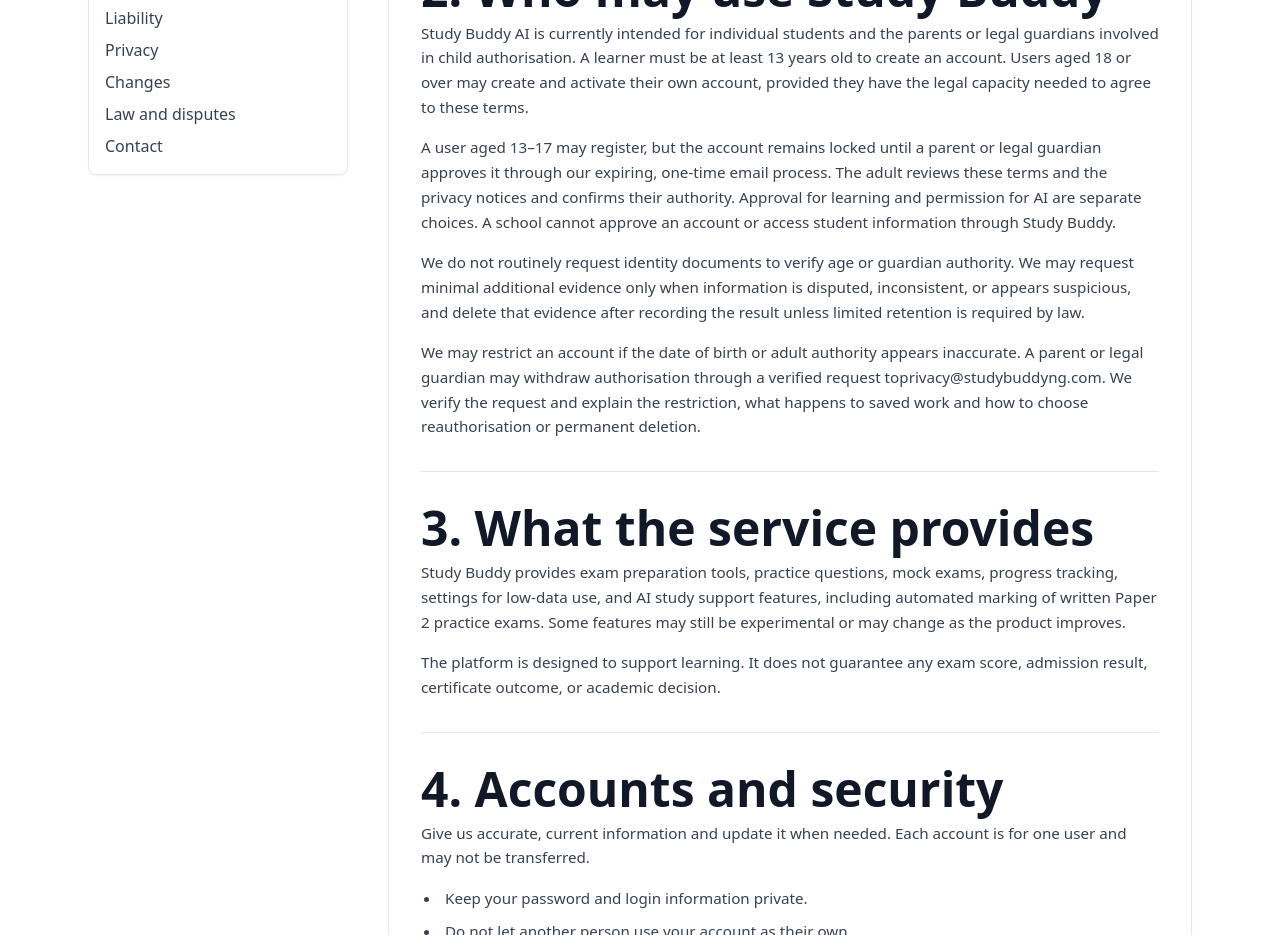
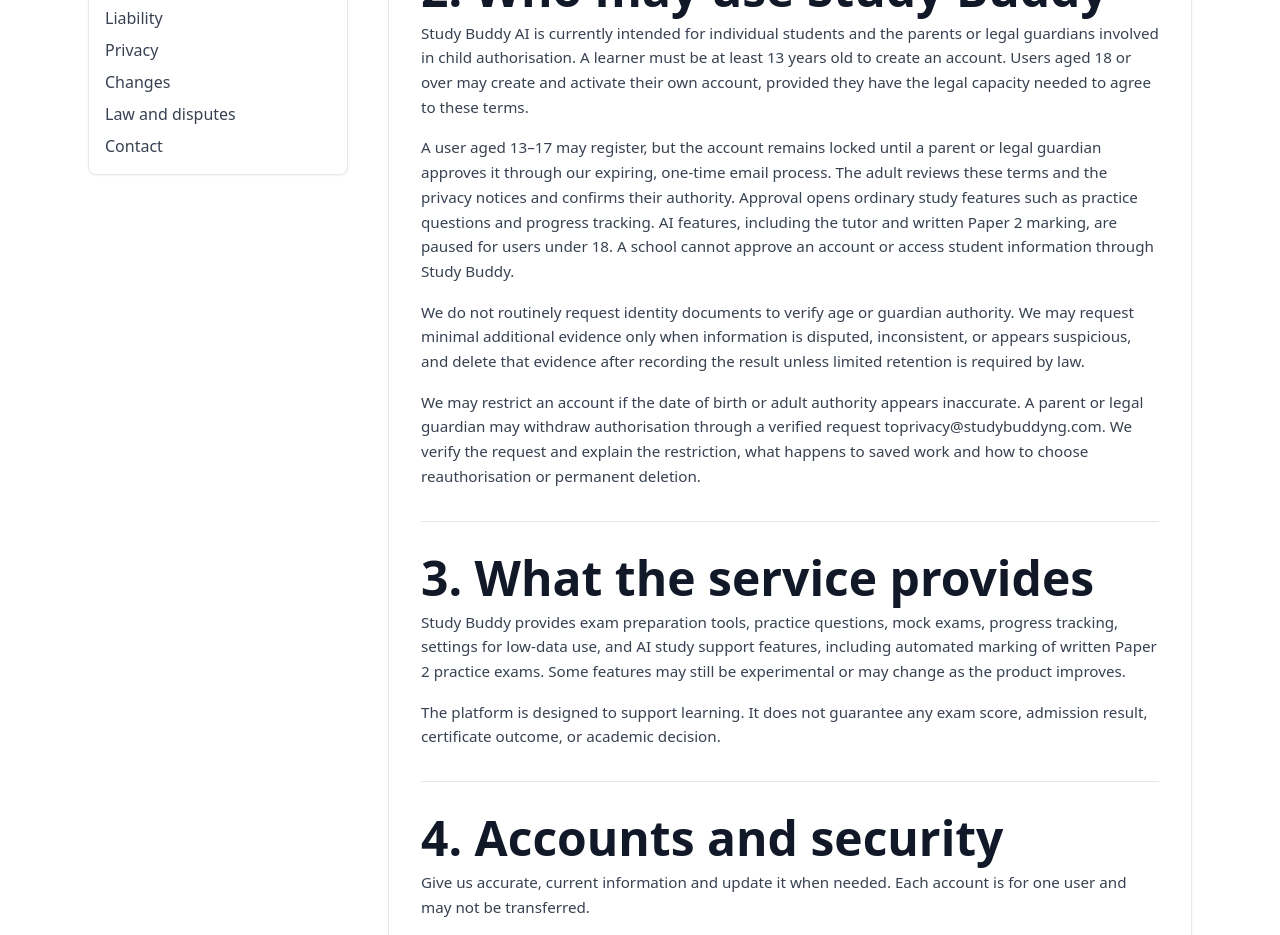
Before and after one commit to studybuddydevelopers/study-buddy-v2, a Next.js app: page /terms-of-service in a window 1280 px wide. Shown: the part 1240-2175 px from the top of the page. Built offline with nearby package versions, Linux system fonts and the light colour scheme; no server answers.

Commit message:
fix(terms-of-service): clarify age-related account approval
Updated the terms regarding user age and account approval.

The changes specify that AI features are paused for users under 18, while ordinary study features remain available after parental approval.

```diff
--- a/app/terms-of-service/page.tsx
+++ b/app/terms-of-service/page.tsx
@@ -239,10 +239,11 @@ export default function TermsOfServicePage() {
               A user aged 13–17 may register, but the account remains locked
               until a parent or legal guardian approves it through our expiring,
               one-time email process. The adult reviews these terms and the
-              privacy notices and confirms their authority. Approval for
-              learning and permission for AI are separate choices. A school
-              cannot approve an account or access student information through
-              Study Buddy.
+              privacy notices and confirms their authority. Approval opens
+              ordinary study features such as practice questions and progress
+              tracking. AI features, including the tutor and written Paper 2
+              marking, are paused for users under 18. A school cannot approve
+              an account or access student information through Study Buddy.
             </p>
             <p>
               We do not routinely request identity documents to verify age or
```
